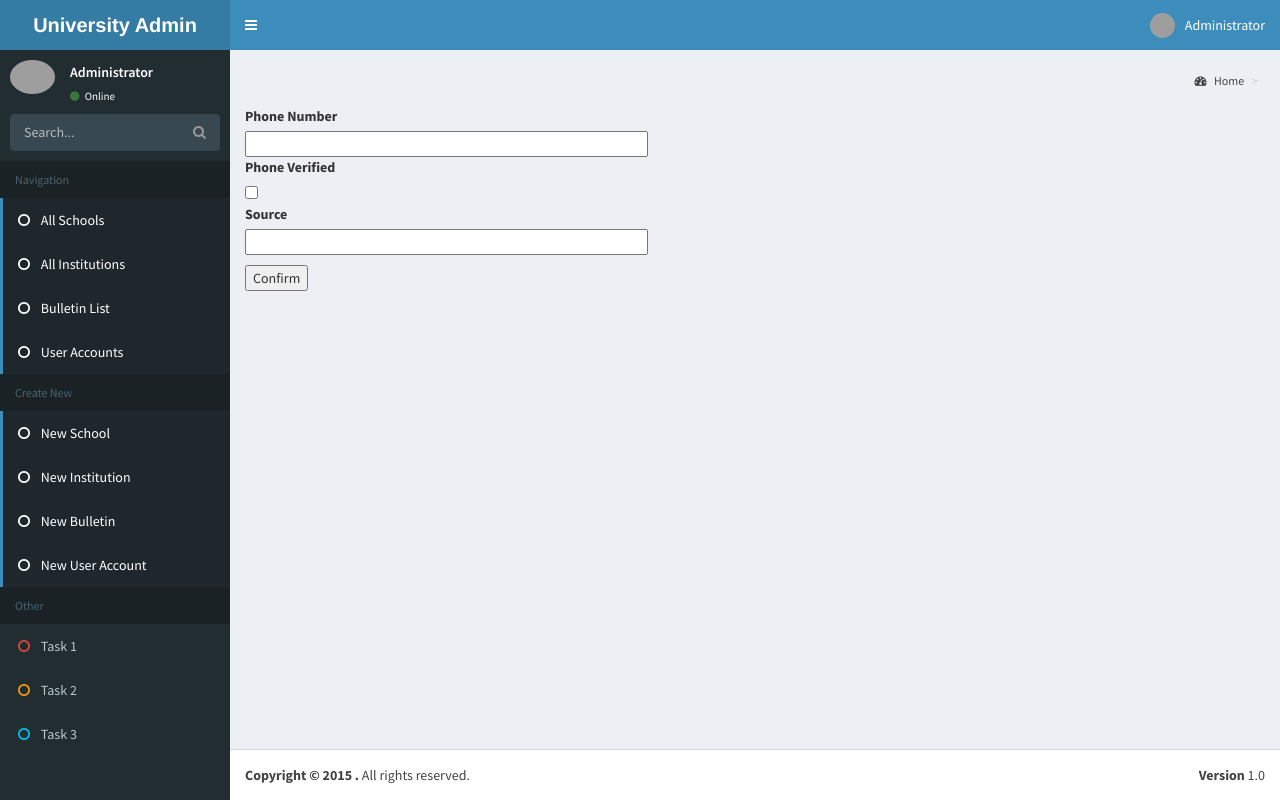
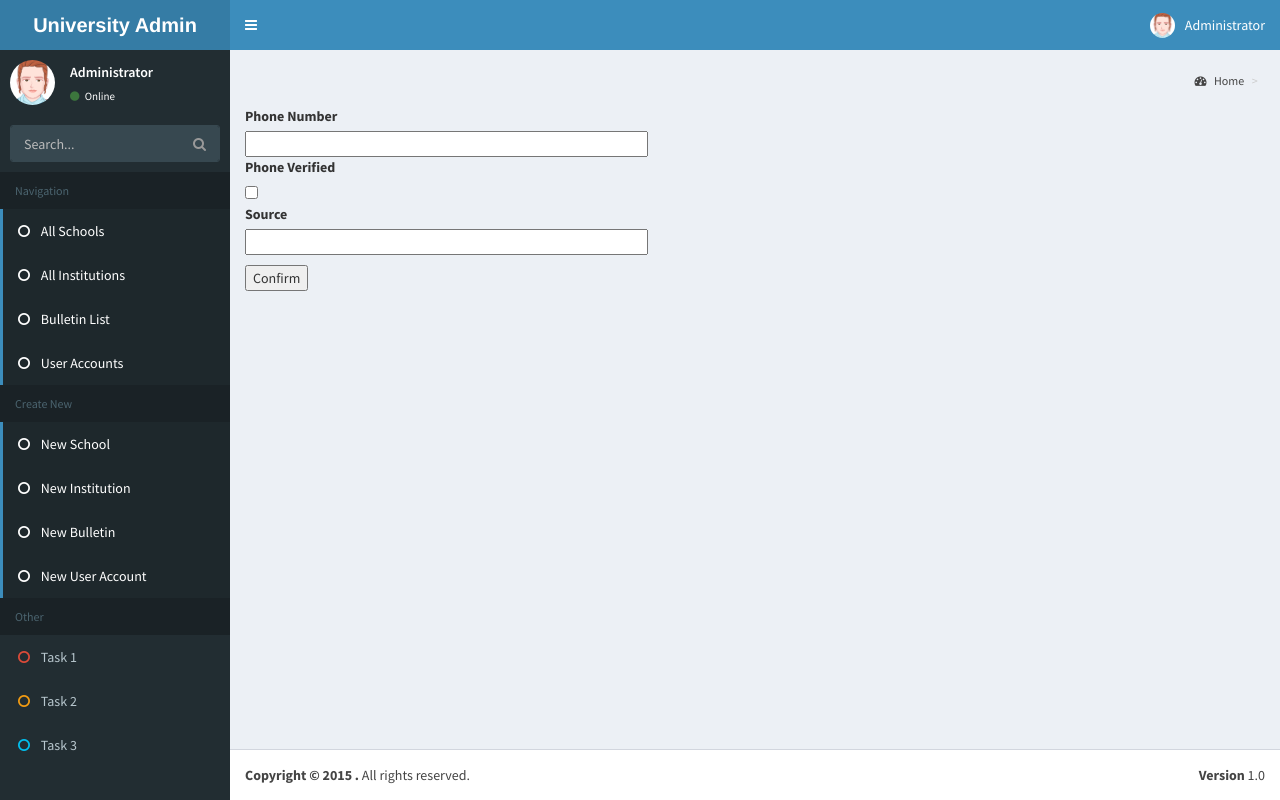
Before and after one commit to nivethaaarjun-byte/uni-web, a Flask app: template web/templates/view_account.html in a window 1280 px wide. Run offline with Flask 2, Linux system fonts and the light colour scheme; the template is opened without the code that fills it: values that come from a table or form of the project are taken from there, others are empty; parts of the project's set-up code (start-up, migrations or seed data) failed here and were passed over; some libraries are stand-ins or nearby versions; some web fonts are replaced; grey boxes are pictures that could not be loaded.

Commit message:
profile update

```diff
--- a/replace_with_english_data.sql
+++ b/replace_with_english_data.sql
@@ -78,3 +78,4 @@ INSERT INTO bulletin (id, dt, title, content, valid, source, author) VALUES
 -- Note: You can add sample schools and institutions through the web interface at:
 -- https://uni-web-l8ba.onrender.com/bd/view_school
 -- https://uni-web-l8ba.onrender.com/bd/view_institution
+`
--- a/web/templates/base.html
+++ b/web/templates/base.html
@@ -65,13 +65,13 @@
 	      <!-- user account photo view -->
               <li class="dropdown user user-menu">
                 <a href="#" class="dropdown-toggle" data-toggle="dropdown">
-                  <img src="/bd/web/AdminLTE/dist/img/user2-160x160.jpg" class="user-image" alt="User Image"/>
+                  <img src="/bd/web/AdminLTE/dist/img/avatar2.png" class="user-image" alt="User Image"/>
                   <span class="hidden-xs">Administrator</span>
                 </a>
                 <ul class="dropdown-menu">
                   <!-- User image -->
                   <li class="user-header">
-                    <img src="/bd/web/AdminLTE/dist/img/user2-160x160.jpg" class="img-circle" alt="User Image" />
+                    <img src="/bd/web/AdminLTE/dist/img/avatar2.png" class="img-circle" alt="User Image" />
                     <p>
                       Administrator
                       <small>2015</small>
@@ -119,7 +119,7 @@
 	  {# <!-- {{{ --> #}
           <div class="user-panel">
             <div class="pull-left image">
-              <img src="/bd/web/AdminLTE/dist/img/user2-160x160.jpg" class="img-circle" alt="User Image" />
+              <img src="/bd/web/AdminLTE/dist/img/avatar2.png" class="img-circle" alt="User Image" />
             </div>
             <div class="pull-left info">
               <p>Administrator</p>
```
